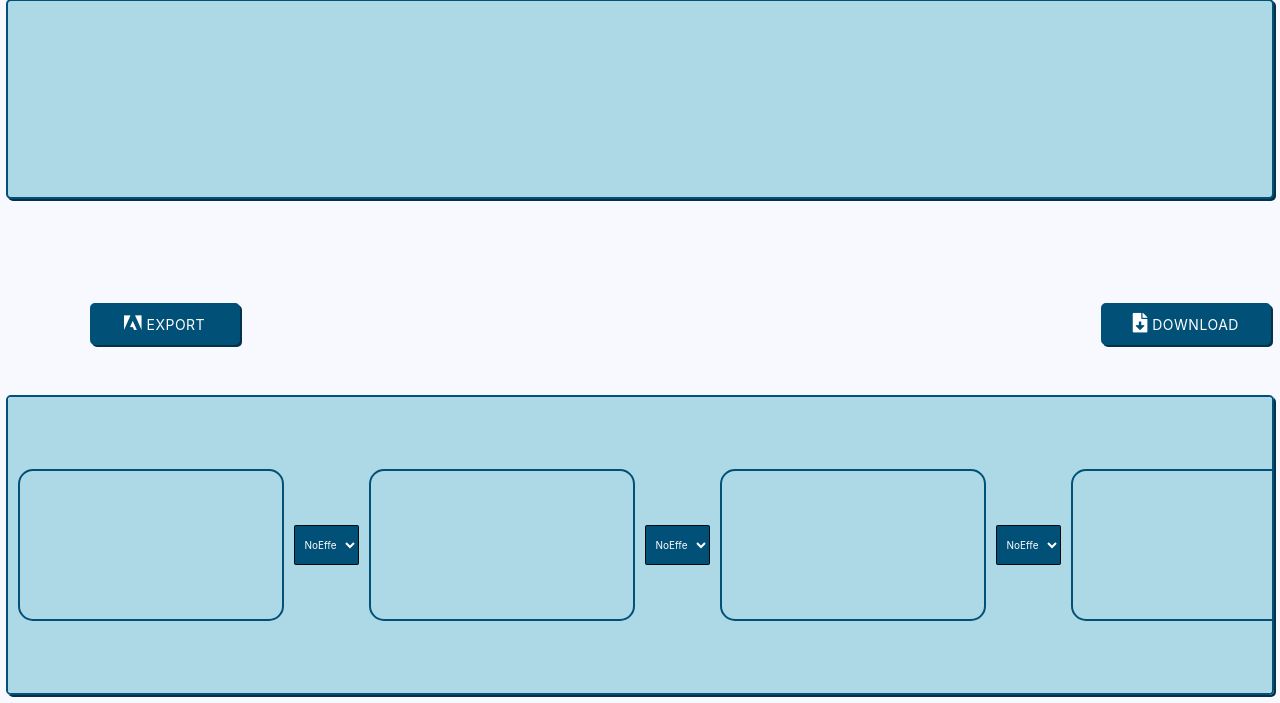
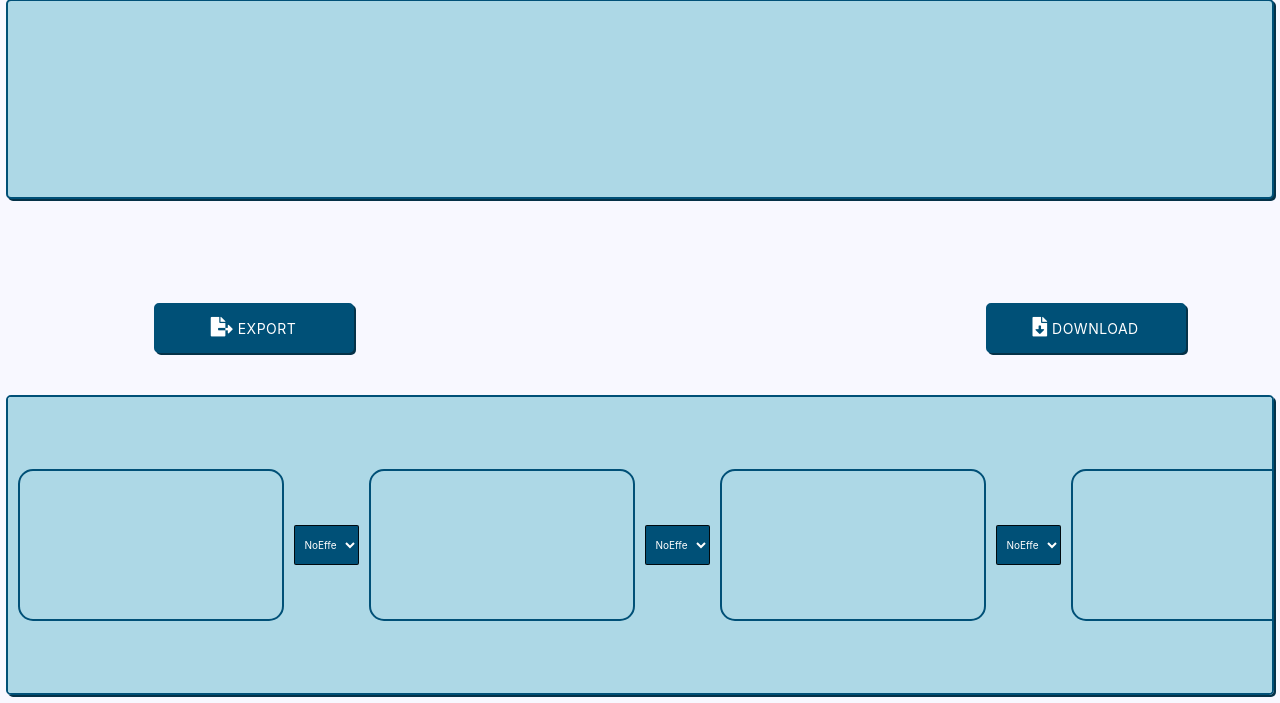
Before and after one commit to pzsette/Cultmedia-Web-Annotator, a Django app: page /frontend/ in a window 1280 px wide. Shown: the part 97-800 px from the top of the page. Run offline with Django 3.2, Linux system fonts and the light colour scheme; data comes from the database, SQL or seed files in the repository; data that the repository does not hold is empty.

Commit message:
old frontend ui commit

```diff
--- a/web/frontend/static/frontend/index.js
+++ b/web/frontend/static/frontend/index.js
@@ -1,4 +1,3 @@
-
 $(document).ready(function() {
 
     console.log("full_path: " + full_path)
@@ -61,8 +60,9 @@ $(document).ready(function() {
     });
 
     $("#download").click(function(){
-        document.getElementById("loading").classList.remove("disappeared");
-        document.getElementById("download").innerHTML = '<i class="fa fa-download"></i> RENDERING...';
+        var dwnButton = document.getElementById("download");
+        dwnButton.classList.add("dots");
+        dwnButton.innerHTML = '<i class="fas fa-file-download"></i>  DOWNLOAD <span>.</span><span>.</span><span>.</span>';
         var final = []
         var effects = []
         var videos= document.getElementById("scroller").getElementsByTagName("VIDEO")
@@ -86,8 +86,8 @@ $(document).ready(function() {
             link.href=window.URL.createObjectURL(blob);
             link.download="final_file.mp4";
             link.click();
-            document.getElementById("loading").classList.add("disappeared");
-            document.getElementById("download").innerHTML = '<i class="fa fa-download"></i> DOWNLOAD';
+            dwnButton.innerHTML = '<i class="fas fa-file-download"></i>  DOWNLOAD'
+            dwnButton.classList.remove('dots')
           };
 
           req.send();
@@ -104,6 +104,9 @@ $(document).ready(function() {
     })
 
     $('#export').click(function(){
+        var expButton = document.getElementById("export");
+        expButton.classList.add("dots");
+        expButton.innerHTML = '<i class="fas fa-file-export"></i>  EXPORTING <span>.</span><span>.</span><span>.</span>';
         var final = []
         var effects = []
         var videos= document.getElementById("scroller").getElementsByTagName("VIDEO")
@@ -138,7 +141,10 @@ $(document).ready(function() {
           };
 
           req.send();
+          expButton.innerHTML = '<i class="fas fa-file-export"></i>  EXPORT'
+          expButton.classList.remove('dots')
         }})
+
     })
 });
 
--- a/web/frontend/static/frontend/style.css
+++ b/web/frontend/static/frontend/style.css
@@ -339,6 +339,7 @@ padding: 0px 0px 0px 50px;
   border-radius: 13px;
 }
 
+/*DA MODIFICARE PER TORNARE VECCHIA CONFIGURZIONE */
 .btn {
   position: absolute;
   right: 8px;
@@ -392,14 +393,6 @@ padding: 0px 0px 0px 50px;
   transform: translateY(2px);
 }
 
-#loading{
-  position: absolute;
-  top: 50.5%;
-  right: 170px;
-  height: 30px;
-  width: 30px;
-}
-
 .disappeared{
   display: none;
 }
@@ -407,7 +400,7 @@ padding: 0px 0px 0px 50px;
 .spinner-blue-only {
   border-color: #005077;
 }
-
+/*DA MODIFICARE PER TORNARE VECCHIA CONFIGURZIONE */
 #search-wrapper{
   background-color: lightblue;
   position: absolute;
@@ -457,6 +450,22 @@ input[type="file"] {
   width: 150px;
 }
 
+/*#loading{
+  position: absolute;
+  top: 50.5%;
+  right: 200px;
+  height: 30px;
+  width: 30px;
+}*/
+
+#loading-exp{
+  position: absolute;
+  top: 50.5%;
+  left: 190px;
+  height: 30px;
+  width: 30px;
+}
+
 #upload {
   top: 10px;
   left: 86%;
@@ -464,14 +473,52 @@ input[type="file"] {
   width: 170px;
 }
 
+/*DA MODIFICARE PER TORNARE VECCHIA CONFIGURZIONE */
 #download {
-  left: 86%;
-  height: 42px;
-  width: 170px;
+  left: 77%;
+  height: 50px;
+  width: 200px;
 }
 
+/*DA MODIFICARE PER TORNARE VECCHIA CONFIGURZIONE */
 #export {
-  left: 7%;
-  height: 42px;
-  width: 150px;
+  left: 12%;
+  height: 50px;
+  width: 200px;
 }
+
+@keyframes blink {
+
+    0% {
+      opacity: .2;
+    }
+
+    20% {
+      opacity: 1;
+    }
+
+    100% {
+      opacity: .2;
+    }
+}
+
+.dots span {
+
+    animation-name: blink;
+
+    animation-duration: 1.4s;
+
+    animation-iteration-count: infinite;
+
+    animation-fill-mode: both;
+}
+
+.dots span:nth-child(2) {
+
+    animation-delay: .2s;
+}
+
+.dots span:nth-child(3) {
+
+    animation-delay: .4s;
+}
--- a/web/frontend/templates/index.html
+++ b/web/frontend/templates/index.html
@@ -51,7 +51,6 @@
           <option value="3" class="others">Sad</option>
         </select>
       </li>
-
     </ul>
   </div>
 </nav>
@@ -59,14 +58,12 @@
   <div id="search-scroller"></div>
 </div>
 
-<!--<button id="upload" class="btn2 waves-effect waves-light"><i class="fa fa-download"></i> Upload</button> -->
 <button id="annotator" class="btn waves-effect waves-light"><i class="fa fa-film"></i> Annotator</button>
 <button id="upload" class="btn waves-effect waves-light"><i class="fas fa-upload"></i> Upload</button>
 <button id="download" class="btn waves-effect waves-light"><i class="fas fa-file-download"></i> Download</button>
-<button id="export" class="btn waves-effect waves-light"><i class="fab fa-adobe"></i> Export</button>
+<button id="export" class="btn waves-effect waves-light"><i class="fas fa-file-export"></i> Export</button>
 
-
-<div class="preloader-wrapper small active disappeared" id="loading">
+<!--<div class="preloader-wrapper small active disappeared" id="loading">
     <div class="spinner-layer spinner-blue-only">
       <div class="circle-clipper left">
         <div class="circle"></div>
@@ -78,6 +75,18 @@
     </div>
 </div>
 
+<div class="preloader-wrapper small active disappeared" id="loading-exp">
+    <div class="spinner-layer spinner-blue-only">
+      <div class="circle-clipper left">
+        <div class="circle"></div>
+      </div><div class="gap-patch">
+        <div class="circle"></div>
+      </div><div class="circle-clipper right">
+        <div class="circle"></div>
+      </div>
+    </div>
+</div>-->
+
 <div id="scroller-wrapper">
   <div id="scroller"></div>
 </div>
--- a/web/frontend/zipvideo/videolist.csv
+++ b/web/frontend/zipvideo/videolist.csv
@@ -1,3 +1,2 @@
 filename,dir
-earth.mp4,path
-videoplayback.mp4,path
+,path
```
Also changed, not shown: 1 other file.
